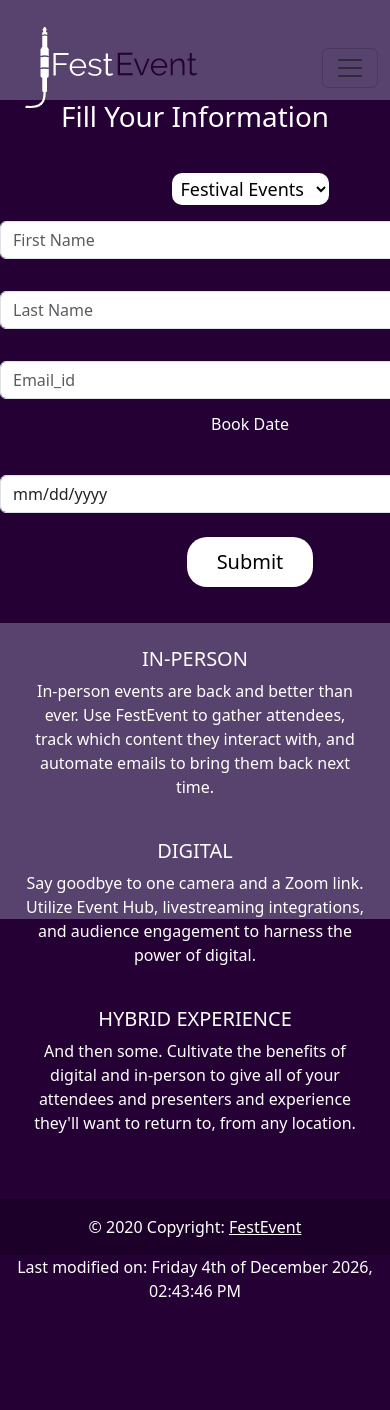
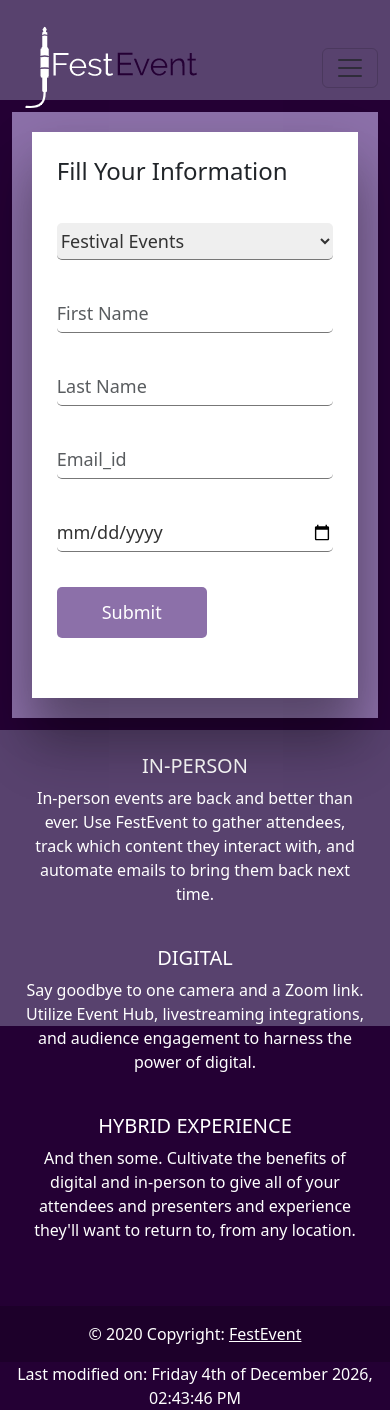
Before and after one commit to cerberus2078/Web-programming-Team-16, a PHP site: page /booking.php in a window 390 px wide; the page is wider, and only the part inside the window is pictured. Before the commit the page ends 1297 px from the top of that part, so only its background shows below. Run offline with PHP 8.4, Linux system fonts and the light colour scheme.

Commit message:
some change in look

```diff
--- a/booking.php
+++ b/booking.php
@@ -7,9 +7,6 @@
     .contain {
         text-align: center;
         width: 500px;
-        padding-bottom: 20px;
-        margin: 16px auto;
-
     }
 
     .userbooking {
@@ -45,16 +42,6 @@
 
     }
 
-    .events {
-        padding: 3px 5px;
-        border-radius: 10px;
-        font-size: 18px;
-        background: #fff;
-        border: 0;
-        outline: none;
-        cursor: pointer;
-    }
-
     .popup {
         width: 400px;
         background: #fff;
@@ -74,6 +61,8 @@
         visibility: visible;
         top: 50%;
         transform: translate(-50%, -50%) scale(1);
+        z-index: 2;
+        border: 1px solid #8b8080;
     }
 
     .popup h1 {
@@ -96,48 +85,284 @@
         curson: pointer;
         box-shadow: 0 5px 5px rgba(0, 0, 0, 0.2);
     }
+
+    /* Form Modal CSS starts */
+
+    section {
+        display: flex;
+        justify-content: center;
+        align-items: center;
+        /* min-height: 100vh; */
+        margin: 3%;
+    }
+
+    section::before {
+        content: '';
+        position: absolute;
+        top: 0;
+        left: 0;
+        width: 50%;
+        height: 100%;
+
+    }
+
+    .containercont {
+        position: relative;
+        min-width: 1100px;
+        min-height: 550px;
+        display: flex;
+        z-index: 1;
+
+    }
+
+    .containercont .contactInfo {
+        position: absolute;
+        top: 50px;
+        margin-left: 0px;
+        width: 350px;
+        height: 460px;
+        background-color: #8c70a9;
+        z-index: 1;
+        padding: 40px;
+        display: flex;
+        justify-content: center;
+        flex-direction: column;
+        justify-content: space-between;
+        box-shadow: 0 20px 25px rgba(0, 0, 0, 0.15);
+    }
+
+    .containercont .contactInfo h2 {
+        color: #fff;
+        font-size: 24px;
+        font-weight: 500;
+    }
+
+    .contactInfo ul.continfo li {
+        list-style: none;
+    }
+
+    .continfo img {
+        height: 30px;
+    }
+
+    .conttext {
+        color: #fff;
+        margin-left: 10px;
+        font-weight: 300;
+    }
+
+    .sci {
+        list-style: none;
+        margin-right: 15px;
+    }
+
+
+    .containercont .contactForm {
+        position: absolute;
+        padding: 70px 50px;
+        /* padding-left: 250px; */
+        /* margin-left: 150px; */
+        width: 1000px;
+        height: 100%;
+        background: #fff;
+        box-shadow: 0 50px 50px rgba(0, 0, 0, 0.25);
+    }
+
+    .containercont .contactForm h2 {
+        color: 0f3959;
+        font-size: 24px;
+        font-weight: 500;
+    }
+
+    .containercont .contactForm .formbox {
+        position: relative;
+        display: flex;
+        justify-content: space-between;
+        flex-wrap: wrap;
+        padding-top: 30px;
+    }
+
+    .containercont .contactForm .formbox .inputbox {
+        position: relative;
+        margin-bottom: 35px;
+    }
+
+    .containercont .contactForm .formbox .inputbox.w50 {
+        width: 47%;
+    }
+
+    .containercont .contactForm .formbox .inputbox.w100 {
+        width: 100%;
+    }
+
+    .containercont .contactForm .formbox .inputbox input,
+    .containercont .contactForm .formbox .inputbox select,
+    .containercont .contactForm .formbox .inputbox textarea {
+        width: 100%;
+        resize: none;
+        padding: 5px 0;
+        font-size: 18px;
+        font-weight: 500;
+        color: #333;
+        border: none;
+        outline: none;
+        border-bottom: 1px solid #777;
+        border-radius: 5px;
+    }
+
+    .formbox .inputbox textarea {
+        height: 120px;
+    }
+
+    .formbox .inputbox span {
+        position: absolute;
+        left: 0;
+        padding: 5px 0;
+        pointer-events: none;
+        font-size: 18px;
+        font-weight: 300;
+        transition: 0.3s;
+    }
+
+
+    .inputbox .inputtype:focus~span,
+    .inputbox .inputype:valid~span,
+    .inputbox .inputtype:focus~span,
+    .inputbox .inputtype:valid~span {
+        transform: translateY(-20px);
+        font-weight: 400;
+        font-size: 12px;
+        Letter-spacing: 1px;
+        font-weight: 500;
+    }
+
+    .formbox .inputbox input[type="submit"] {
+        position: relative;
+        cursor: pointer;
+        background: #8c70a9;
+        color: #fff !important;
+        border: none !important;
+        max-width: 150px;
+        padding: 12px !important;
+    }
+
+    .formbox .inputbox input[type="submit"]:hover {
+        background: #bfafcf;
+    }
+
+    @media(max-width:1200px) {
+        .containercont {
+            width: 90%;
+            min-width: auto;
+            margin: 20px;
+            box-shadow: 0 20px 50px rgba(0, 0, 0, 0.2);
+        }
+
+        .contactInfo {
+            top: 0;
+            height: 500px;
+            position: relative;
+            box-shadow: none;
+        }
+
+        .containercont .contactForm {
+            position: relative;
+            width: calc(100%-350px);
+            padding-left: 250px;
+            margin-left: 0;
+            padding: 40px;
+            height: 550px;
+        }
+    }
+
+    @media(max-width:991px) {
+        section {
+            background: #8c70a9;
+        }
+
+        section::before {
+            display: none;
+        }
+
+        .containercont {
+            display: flex;
+            /* flex-direction: column-reverse; */
+        }
+
+        .containercont .contactForm {
+            width: 100%;
+            height: auto;
+        }
+
+        .containercont .contactInfo {
+            width: 100%;
+            height: auto;
+            flex-direction: row;
+        }
+
+        .containercont .contactInfo .sci {
+            position: relative;
+            display: flex;
+            justify-content: center;
+            align-items: center;
+        }
+
+        @media(max-width:600px) {
+            .containercont .contactForm {
+                padding: 25px;
+            }
+
+            .containercont .contactInfo {
+                padding: 25px;
+                flex-direction: column;
+                align-items: flex-start;
+            }
+
+            .containercont .contactInfo .sci {
+                margin-top: 40px;
+            }
+
+            .containercont .contactForm .formbox .inputbox.w50 {
+                width: 100%;
+            }
+        }
+    }
+    /* Form Modal CSS ends */
 </style>
 
-
-<h1>Fill Your Information</h1>
-
-<div class="contain">
-    <form method="post" action="">
+<section>
+    <div class="containercont">
+        <div class="contactForm">
+            <h2>Fill Your Information</h2>
+            <form class="formbox" method="post" action="">
+                <div class="inputbox w50">
                     <select name="events" class="events">
-
                         <option value="Festival"> Festival Events </option>
                         <option value="Concert"> Concert Events </option>
                         <option value="Musical"> Musical Events </option>
-
                     </select>
-
-        <div class="row py-3">
-            <div class="col">
+                </div>
+                <div class="inputbox w50">
                     <input type="text" name="fname" required placeholder="First Name" class="form-control" required>
                 </div>
-        </div>
-
-        <div class="row py-3">
-            <div class="col">
+                <div class="inputbox w50">
                     <input type="text" name="lname" required placeholder="Last Name" class="form-control" required>
                 </div>
-        </div>
-
-        <div class="row py-3">
-            <div class="col">
+                <div class="inputbox w50">
                     <input type="text" name="email" required placeholder="Email_id" class="form-control" required>
                 </div>
+                <div class="inputbox w50">
+                    <input type="date" name="date" class="form-control" placeholder="Book date">
                 </div>
-
-        <div class="row">
-            <div class="col">
-                <h6>Book Date</h6>
-                <input type="date" name="date" class="form-control">
+                <div class="inputbox w100">
+                    <input type="submit" name="submit" value="Submit">
+                </div>
+            </form>
         </div>
     </div>
-        <br>
-        <button type="submit" name="submit" class="submit">Submit</button>
-    </form>
+</section>
+
+<div class="contain">
     <div class="popup" id="popup">
         <img src="images/icons-done.gif" title="done" />
         <h1>Thank You!</h1>
@@ -151,8 +376,6 @@
         <button type="button" onclick="closeErrorPopup();">OK</button>
     </div>
 </div>
-
-
 
 <?php
 
@@ -178,7 +401,6 @@ if (isset($_POST['submit'])) {
                 openErrorPopup(`" . $conn->error . "`);
             </script>";
     }
-
 }
 
 include "footer.php" ?>
--- a/footer.php
+++ b/footer.php
@@ -61,5 +61,5 @@
   <script src="js.js"> </script>
   <!--Footer ends-->
     <script src="https://cdn.jsdelivr.net/npm/bootstrap@5.3.0-alpha1/dist/js/bootstrap.bundle.min.js" integrity="sha384-w76AqPfDkMBDXo30jS1Sgez6pr3x5MlQ1ZAGC+nuZB+EYdgRZgiwxhTBTkF7CXvN" crossorigin="anonymous"></script>
-</body>
+  </body>
 </html>
```
Lines whose indentation alone changed are shown as unchanged.
